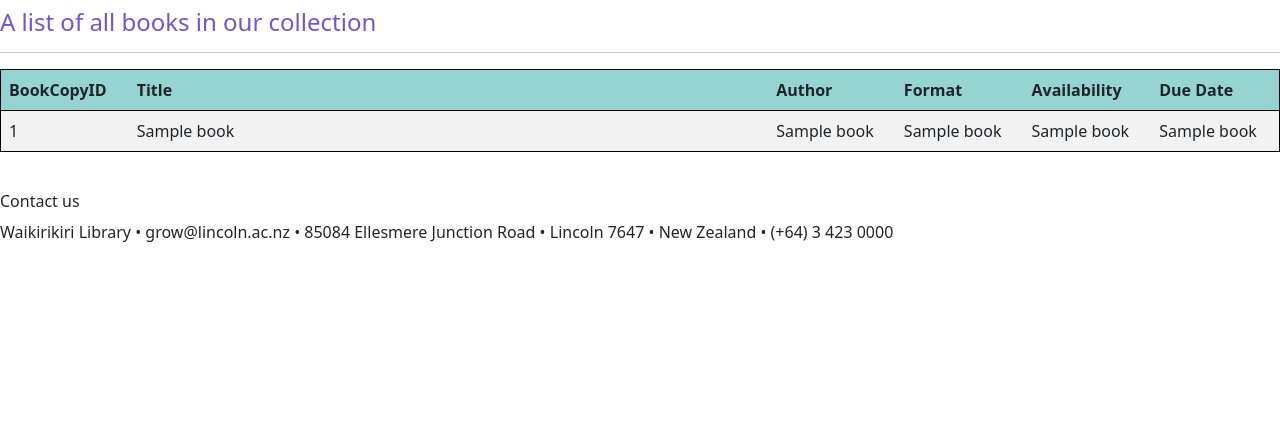
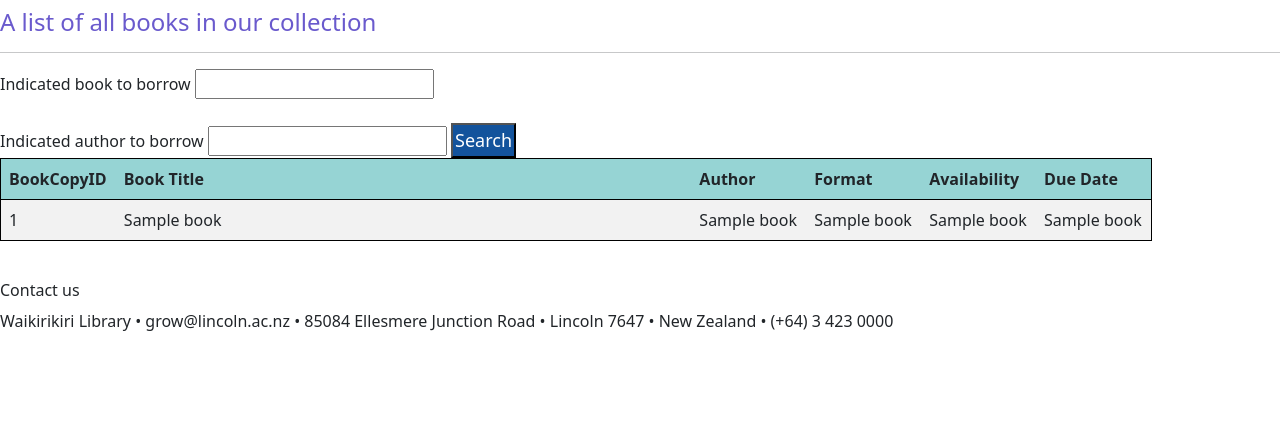
Before and after one commit to lgao066/636S12023_WebApp, a Flask app: template librarywebapp/templates/searchbook.html in a window 1280 px wide. Shown: the part 354-800 px from the top of the page. Run offline with Flask 2, Linux system fonts and the light colour scheme; the template is opened without the code that fills it: most values are stand-ins (such as "Sample title", 1, 10 or a date in 2020).

Commit message:
added partial search function

```diff
--- a/librarywebapp/app.py
+++ b/librarywebapp/app.py
@@ -47,12 +47,22 @@ def staff_home():
 @app.route("/search")
 def searchbooks():
     connection = getCursor()
-    #author = request.form.get('author')
-    #book = request.form.get('book')
+    #str1 = search_avaiable_books
+    #print(str1)
+    #str = search_avaiable_books, ("","",)
+    #print(str)
     connection.execute(search_avaiable_books)
     bookList = connection.fetchall()
     print(bookList)
     return render_template("searchbook.html", booklist = bookList)
+
+@app.route("/search", methods=["POST"])
+def searchbooks_post():
+    author = request.form.get('author')
+    book = request.form.get('book')
+    cur = getCursor()
+    cur.execute(search_avaiable_books,(author, book,))
+    return redirect("/search")
 
 @app.route("/listbooks")
 def listbooks():
--- a/librarywebapp/templates/searchbook.html
+++ b/librarywebapp/templates/searchbook.html
@@ -15,12 +15,42 @@ Search Book -
 <h3 style="color:SlateBlue;">Available Book List</h3>
 <h4 style="color:SlateBlue;">A list of all books in our collection</h4>
 <hr />
+
+<form id="searchbook" name="searchbook" action="/loan/add" method="post">
+    <label for="book">Indicated book to borrow</label>
+    <input name="book" id="book"/><br /> <br />
+
+    <label for="author">Indicated author to borrow</label>
+    <input name="author" id="author"/>
+
+    <!-- URL for submission (action) of form should be loan/add -->
+    <button id="search" style="font-size: 18px; padding: 2px; background: rgb(19, 83, 156); color: white">Search</button>
+</form>
+
+<script>
+    const btn = document.querySelector('#search');
+    const auth = document.querySelector('#author')
+    const book = document.querySelector('#book')
+    btn.onclick = (event) => {
+        // show the selected index
+        if(auth.value == "" && auth.value == "")
+        {
+            event.preventDefault();
+            alert("Oops! Please enter an author and/or a book name and try again!");
+        }
+        else
+        {
+            alert("Cool!");
+        }
+    };
+</script>
+
 <!-- 1. Each row is striped and hoverable-->
-<table style="width:100%; border: 1px solid black;" class ="table table-striped table-hover">
+<table style="width:90%; border: 1px solid black;" class ="table table-striped table-hover">
     <thead style="background-color: #96D4D4;">
         <tr>
             <th scope="col">BookCopyID</th>
-            <th scope="col" style="width:50%">Title</th>
+            <th scope="col" style="width:50%">Book Title</th>
             <th scope="col">Author</th>
             <th scope="col">Format</th>
             <th scope="col">Availability</th>
@@ -34,8 +64,17 @@ Search Book -
             <td>{{book[1]}}</td>
             <td>{{book[2]}}</td>
             <td>{{book[3]}}</td>
+            {% if book[3] == "eBook" or book[3] == "Audio Book"%}
+            <td>Available</td>
+            {% else %}
             <td>{{book[4]}}</td>
+            {% endif %}
+
+            {% if (book[3] == "eBook" or book[3] == "Audio Book") or book[4] == "Available" %}
+            <td></td>
+            {% else %}
             <td>{{book[5]}}</td>
+            {% endif %}
         </tr>
     {% endfor %}
     </tbody>
```
